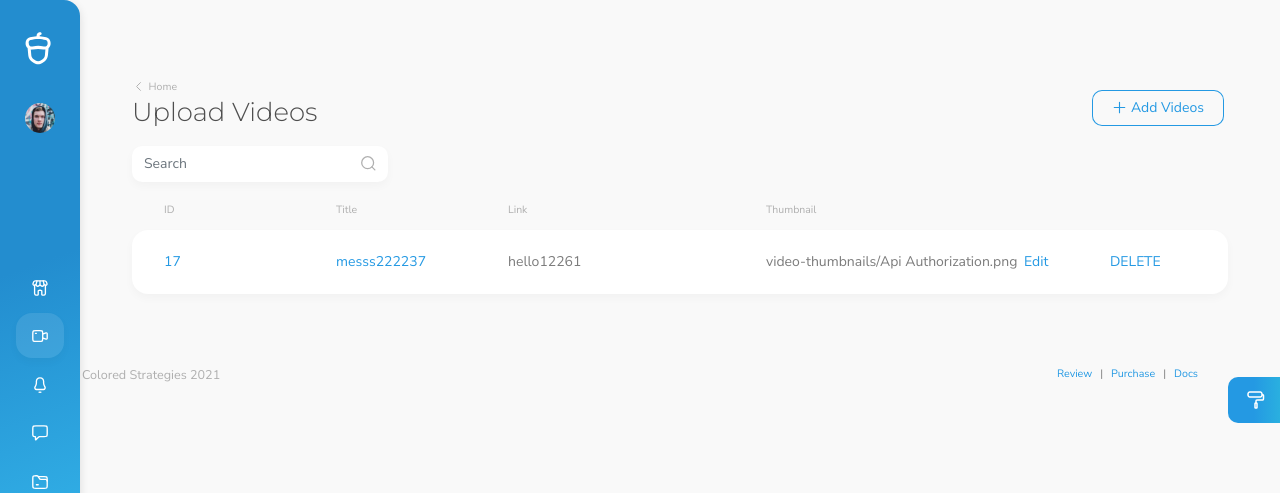
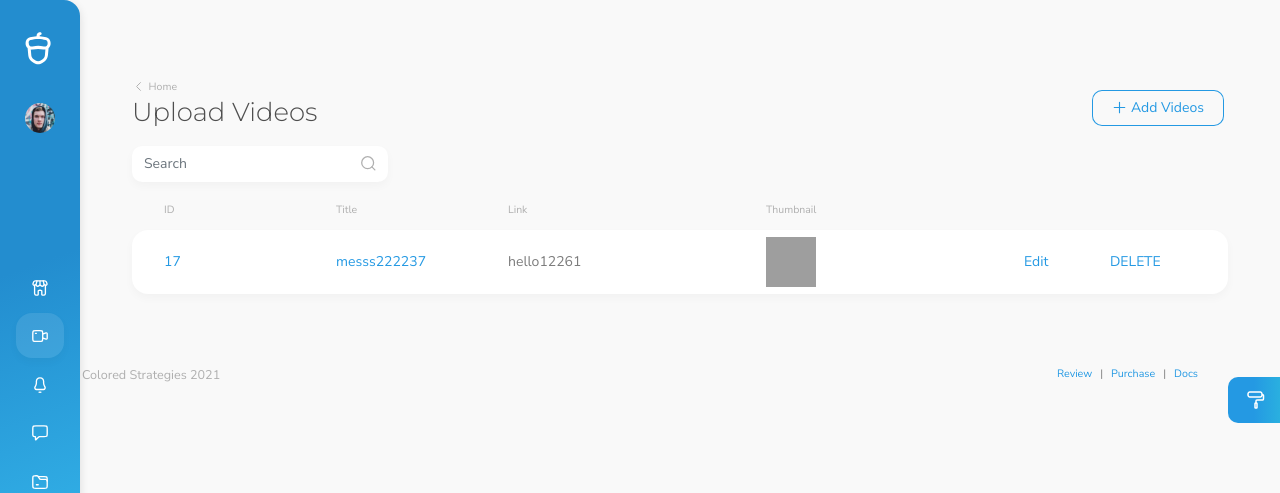
Before and after one commit to Sufiyan-Khanzada/Moneytree-Dashboard, a PHP site: page /Moneytree-Dashboard/uploadvideos.php in a window 1280 px wide. Shown: the top 493 px of the page. Run offline with PHP 8.4, Linux system fonts and the light colour scheme; the visitor is signed in with stand-in values (Sample User, id 1); data comes from the database, SQL or seed files in the repository; some libraries are stand-ins or nearby versions; grey boxes are pictures that could not be loaded.

Commit message:
upload videos.php update

```diff
--- a/uploadvideos.php
+++ b/uploadvideos.php
@@ -231,10 +231,19 @@ include 'header.php';
                                     <div class="text-alternate"><?php echo $row['link'];?></div>
                                 </div>
                                 <div
+                               <?php
+
+                                    $images ="video-thumbnails/".$row['thumbnail'];
+
+                                    ?>
                                     class="col-6 col-lg-3 d-flex flex-column justify-content-center mb-2 mb-lg-0 order-2 order-lg-2">
                                     <div class="text-muted text-small d-lg-none"></div>
-                                    <div class="text-alternate"><?php echo $row['thumbnail'];?></div>
+                                    <!-- <div class="text-alternate"><?php echo $row['thumbnail'];?></div> -->
+                                    <?php echo '<a href='.$images.'><img src='.$images. ' width=50 height=50></a>'?>
                                 </div>
+
+
+
                                 <div
                                     class="col-2 col-lg-1 d-flex flex-column justify-content-center mb-2 mb-lg-0 order-4 order-lg-4">
                                     <a href='videoedit.php?id=<?php echo $row['id']; ?>' class="text-truncate h-100 d-flex align-items-center"
```
